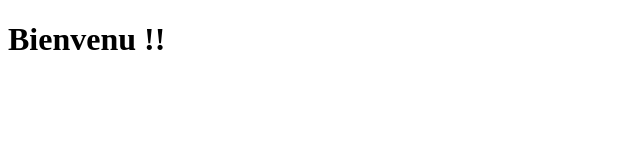
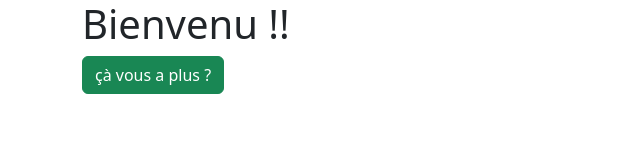
Before and after one commit to ldandoy/ldandoy.github.io, a plain HTML site: page index.html in a window 1280 px wide. Shown: the whole page, without its empty margins (0-640 px from the left). Drawn offline with nearby package versions, Linux system fonts and the light colour scheme.

Commit message:
Ajout bootstrap

```diff
--- a/index.html
+++ b/index.html
@@ -4,8 +4,19 @@
         <meta charset="UTF-8">
         <meta name="viewport" content="width=device-width, initial-scale=1.0">
         <title>Ma page github.io</title>
+        <link href="https://cdn.jsdelivr.net/npm/bootstrap@5.3.6/dist/css/bootstrap.min.css" rel="stylesheet" integrity="sha384-4Q6Gf2aSP4eDXB8Miphtr37CMZZQ5oXLH2yaXMJ2w8e2ZtHTl7GptT4jmndRuHDT" crossorigin="anonymous">
     </head>
     <body>
-        <h1>Bienvenu !!</h1>
+        <main>
+            <section>
+                <div class="container">
+                    <h1>Bienvenu !!</h1>
+
+                    <a href="" class="btn btn-success">çà vous a plus ?</a>
+                </div>
+            </section>
+        </main>
+        <script src="https://cdn.jsdelivr.net/npm/@popperjs/core@2.11.8/dist/umd/popper.min.js" integrity="sha384-I7E8VVD/ismYTF4hNIPjVp/Zjvgyol6VFvRkX/vR+Vc4jQkC+hVqc2pM8ODewa9r" crossorigin="anonymous"></script>
+        <script src="https://cdn.jsdelivr.net/npm/bootstrap@5.3.6/dist/js/bootstrap.min.js" integrity="sha384-RuyvpeZCxMJCqVUGFI0Do1mQrods/hhxYlcVfGPOfQtPJh0JCw12tUAZ/Mv10S7D" crossorigin="anonymous"></script>
     </body>
 </html>
```
